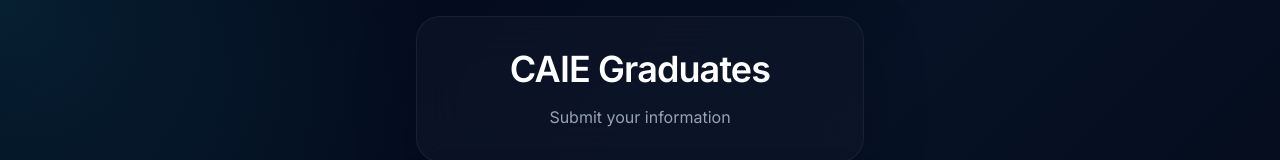
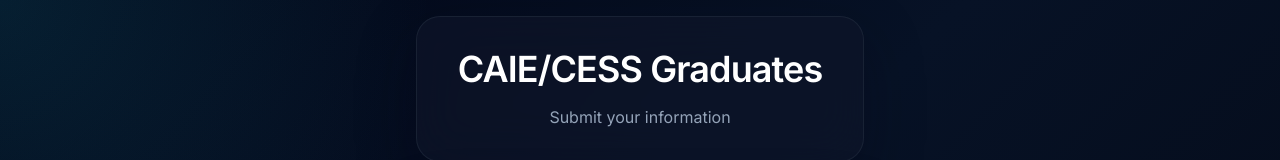
Before and after one commit to AbdoSalah22/caie-graduates, a Next.js app: page /submit in a window 1280 px wide. Shown: the top 160 px of the page. Built offline with nearby package versions, Linux system fonts and the light colour scheme; no server answers; the database is empty.

Commit message:
add CESS title

```diff
--- a/app/layout.tsx
+++ b/app/layout.tsx
@@ -12,7 +12,7 @@ export const viewport: Viewport = {
 };
 
 export const metadata: Metadata = {
-  title: "CAIE Graduates Board",
+  title: "CAIE/CESS Graduates Board",
   description:
     "A dynamic artboard displaying company logos sized by graduate count",
   icons: {
--- a/app/page.tsx
+++ b/app/page.tsx
@@ -127,9 +127,12 @@ export default function Home() {
 
       {/* Title overlay */}
       <div className="fixed top-3 left-3 z-10 rounded-2xl border border-slate-800/70 bg-slate-950/50 px-3 py-2 backdrop-blur sm:top-8 sm:left-8 sm:px-4 sm:py-3">
-        <h1 className="mb-0.5 text-lg font-semibold tracking-tight text-white sm:mb-2 sm:text-4xl">
+        <h1 className="mb-0 text-lg font-semibold tracking-tight text-white sm:mb-1 sm:text-4xl">
           CAIE Graduates
         </h1>
+        <p className="-mt-1 text-xs italic text-slate-300/90 sm:text-sm tracking-tight">
+          Formerly CESS
+        </p>
         <p className="text-xs text-slate-400 sm:text-base">
           {nodes.length} {nodes.length === 1 ? "company" : "companies"} •{" "}
           {nodes.reduce((sum, node) => sum + node.count, 0)} graduates
--- a/app/submit/page.tsx
+++ b/app/submit/page.tsx
@@ -133,7 +133,7 @@ export default function SubmitPage() {
         <div className="page-header mb-8 text-center">
           <Link href="/" className="inline-block">
             <h1 className="page-title mb-2 hover:text-cyan-300 transition-colors">
-              CAIE Graduates
+              CAIE/CESS Graduates
             </h1>
           </Link>
           <p className="page-subtitle">Submit your information</p>
```
